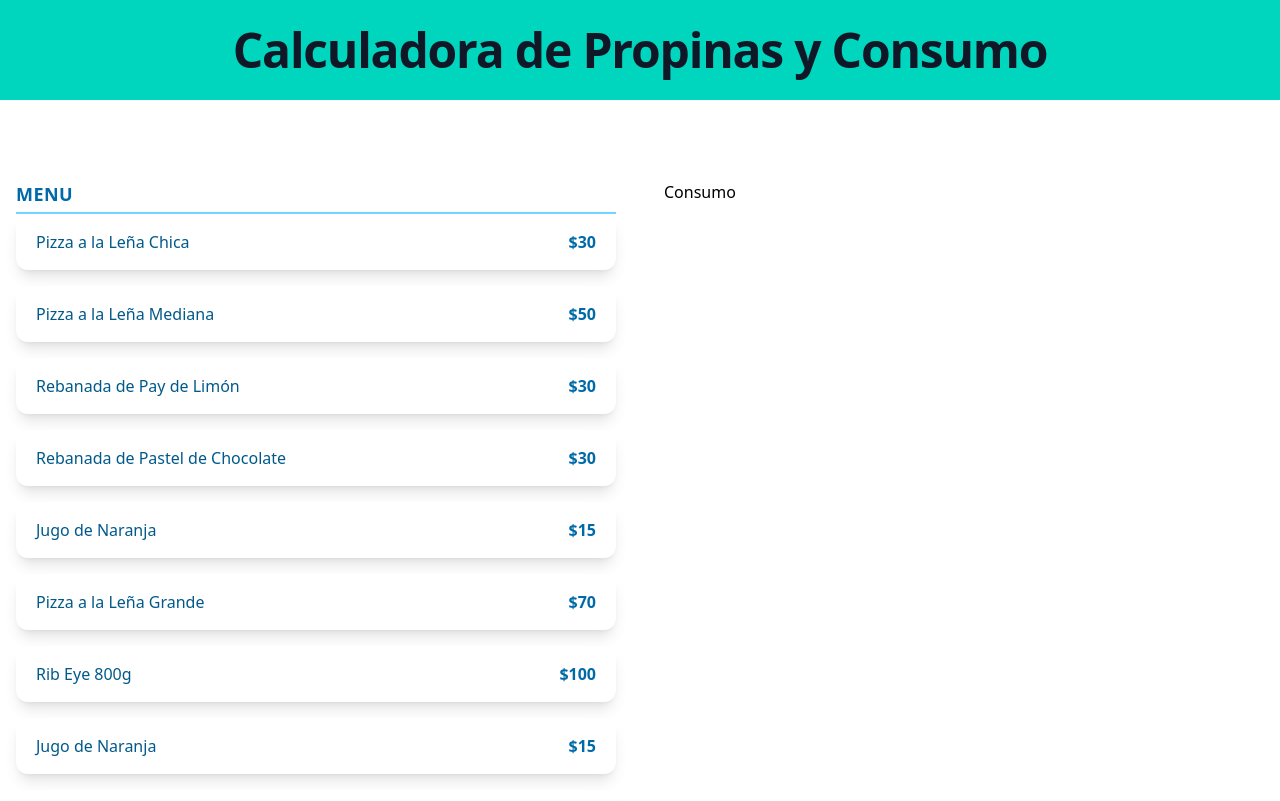
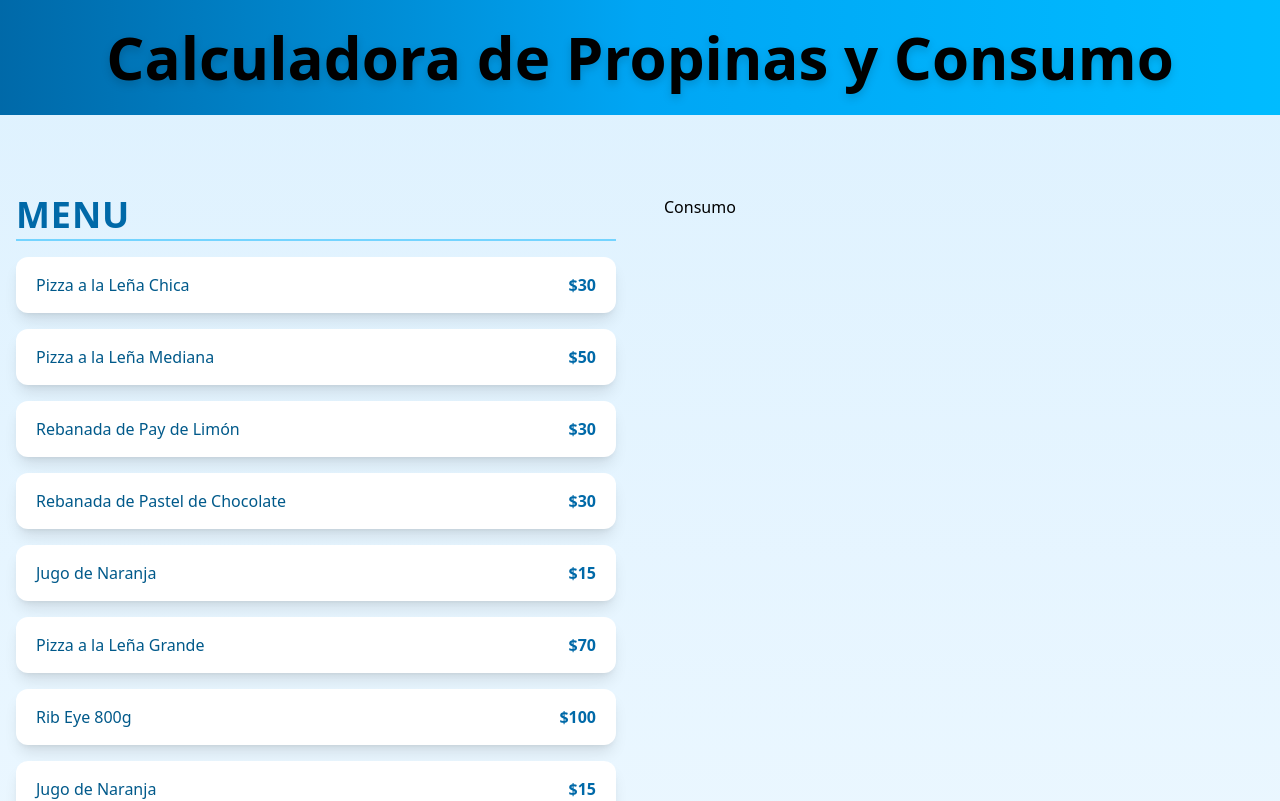
Before and after one commit to IvanGonzalez-Create/Calculadora-de-Propinas-TypeScript-, a React (Vite) app: page / in a window 1280 px wide. Shown: the top 801 px of the page. Built offline with nearby package versions, Linux system fonts and the light colour scheme.

Commit message:
Agregado en addItem para evitar duplicados

```diff
--- a/src/App.tsx
+++ b/src/App.tsx
@@ -1,42 +1,49 @@
 import { menuItems } from "../src/data/DataBase"
 import  MenuItems  from "../src/components/MenuItems"
+import useOrder from "./hooks/useOrder"
 
 
 function App() {
+
+  const { addItem } = useOrder()
 
   return (
 
     <>
 
-    <header className=" bg-teal-400 py-5 ">
-      <h1 className="text-4xl md:text-5xl font-extrabold tracking-tight text-gray-900 dark:text-white text-center leading-tight"
+    <header className="bg-gradient-to-r from-sky-700 via-sky-500 to-sky-400 py-5">
+      <h1 className="text-4xl md:text-6xl font-extrabold text-center leading-tight drop-shadow-lg"
       >Calculadora de Propinas y Consumo
       </h1>
     </header>
 
-    <main className="max-w-7xl mx-auto py-20 grid md:grid-cols-2 gap-12 px-4 ">
+    <main className="max-w-7xl mx-auto py-20 grid md:grid-cols-2 gap-12 px-4 min-h-screen bg-gradient-to-b from-sky-100 to-sky-50 ">
 
       <div>
 
-      <h2 className="text-lg font-semibold text-sky-700 tracking-wide uppercase border-b-2 border-sky-300 pb-1">Menu</h2>
+      <h2 className="text-4xl font-semibold text-sky-700 tracking-wide uppercase border-b-2 border-sky-300 pb-1 mb-4">Menu</h2>
+
         <div className="space-y-4">
+
           {menuItems.map(item => (
             <MenuItems
-            key={item.id}
+            key = {item.id}
             item = {item}
+            addItem = {addItem}
             />
           ))}
-       </div>
+
+        </div>
 
       </div>
 
 
 
-    <div>
+      <div>
 
-      <h2>Consumo</h2>
+          <h2>Consumo</h2>
 
-    </div>
+      </div>
 
   </main>
 
--- a/src/components/MenuItems.tsx
+++ b/src/components/MenuItems.tsx
@@ -1,19 +1,23 @@
 import type { Foods } from "../types"
 
 type MenuitemsProps = {
-    item : Foods
+    item : Foods,
+    addItem: (element : Foods) => void
 
 }
 
 
-export default function MenuItems({item} : MenuitemsProps) {
+export default function MenuItems({item, addItem} : MenuitemsProps) {
 
 
 
 
   return (
 
-<button className="w-full flex justify-between items-center bg-white rounded-xl shadow-lg px-5 py-4 hover:shadow-2xl hover:bg-sky-50 transition-all duration-300">
+<button className="w-full flex justify-between items-center bg-white rounded-xl shadow-lg px-5 py-4 hover:shadow-2xl hover:bg-sky-300 transition-all duration-50"
+//Logica a implementar
+onClick = {() => addItem(item)}
+>
   <p className="text-sky-800 font-medium">{item.name}</p>
   <p className="text-sky-700 font-semibold">${item.price}</p>
 </button>
--- /dev/null
+++ b/src/hooks/useOrder.ts
@@ -0,0 +1,37 @@
+import { useState } from "react"
+import type { Foods, OrderItem } from "../types"
+
+
+
+export default function useOrder() {
+
+    const [order, setOrder] = useState<OrderItem[]>([])
+
+
+    function addItem(element : Foods) {
+
+        const ItemExist = order.find(orderItem => orderItem.id == element.id)
+        if (ItemExist) {
+            const UpdatedItem = order.map(orderItem => orderItem.id == element.id ?
+                {...orderItem, quantity : orderItem.quantity + 1} : orderItem )
+
+            setOrder(UpdatedItem)
+
+        } else {
+                const NewTypeItem : OrderItem = {...element , quantity : 1}
+                setOrder([...order, NewTypeItem])
+            }
+    }
+
+console.log(order)
+
+    return{
+
+        addItem
+
+    }
+
+
+
+
+}
```
Also changed, not shown: src/types/index.ts (+7 -0 lines).
